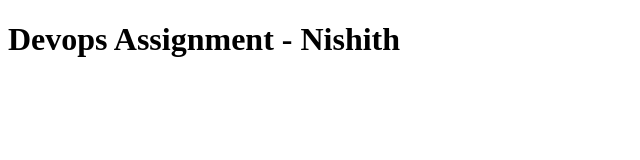
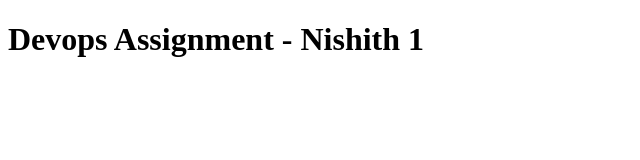
Before and after one commit to interstellarsysllc/devopsassignment2nishith, a plain HTML site: page index.html in a window 1280 px wide. Shown: the full height of the page, 0-640 px from the left. Drawn offline with Linux system fonts and the light colour scheme.

Commit message:
Update index.html

```diff
--- a/index.html
+++ b/index.html
@@ -3,7 +3,7 @@
 <html>
 <body>
 
-<h1>Devops Assignment - Nishith</h1>
+<h1>Devops Assignment - Nishith 1</h1>
 
 
 </body>
```
